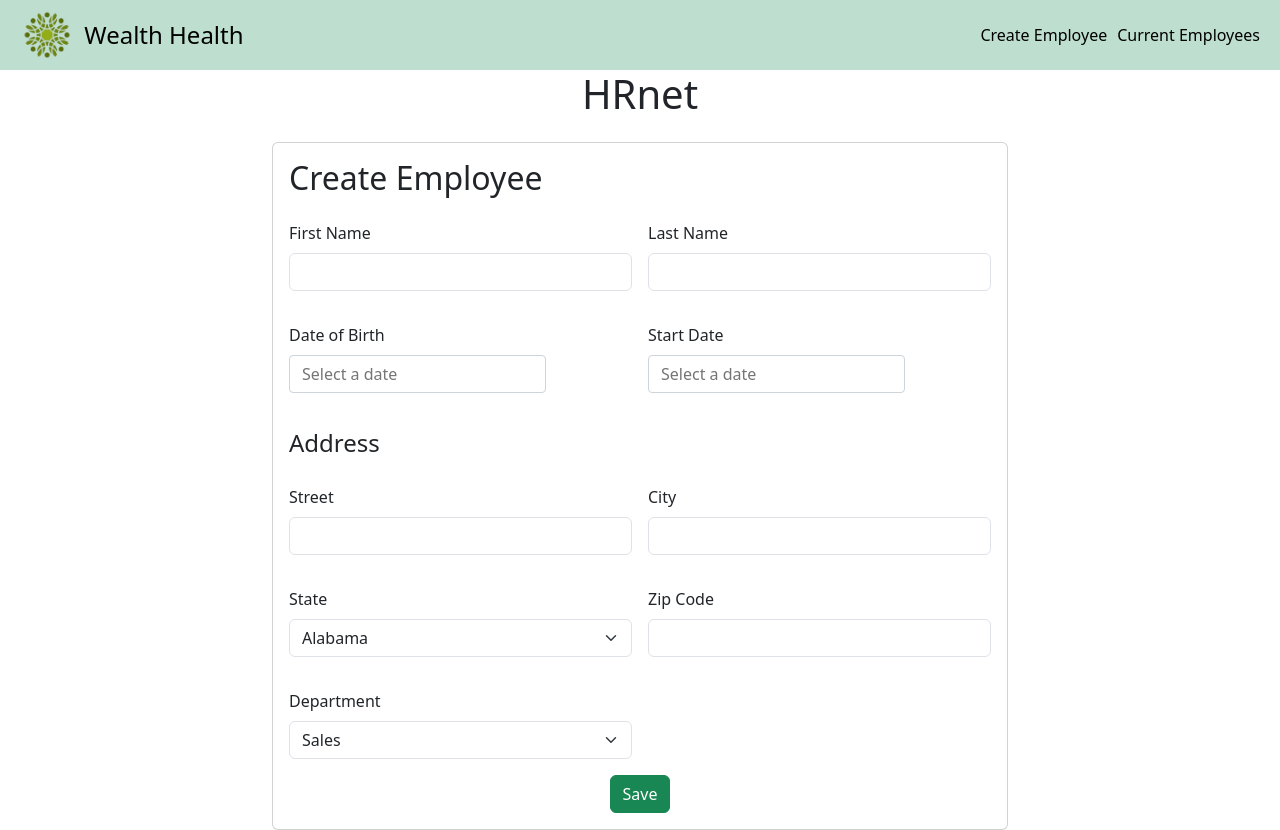
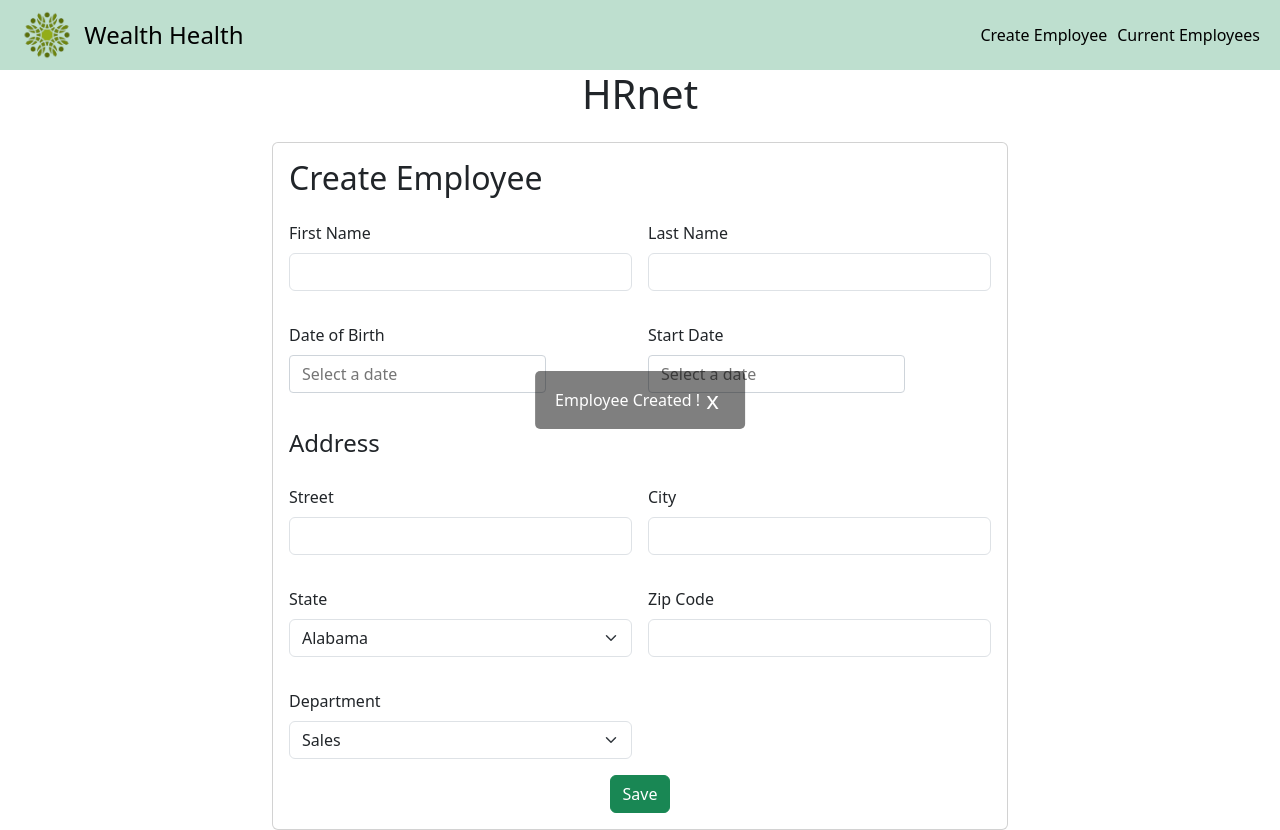
Before and after one commit to Ekkylibre/Wealth_Health, a React (Vite) app: page / in a window 1280 px wide. Both pictures are taken after typing "Sample", "Sample", "Sample", "Sample", "Sample", "Sample" into the empty fields and a click on the button "Save". Built offline with nearby package versions, Linux system fonts and the light colour scheme.

Commit message:
🚧  Page > CreateEmployeePage > Rework modal

```diff
--- a/src/pages/CreateEmployeePage.jsx
+++ b/src/pages/CreateEmployeePage.jsx
@@ -20,6 +20,8 @@ function CreateEmployeePage() {
     department: '',
   });
 
+  const [showConfirmation, setShowConfirmation] = useState(false); // État pour la modal
+
   const handleInputChange = (e) => {
     const { id, value } = e.target;
     setNewEmployee({ ...newEmployee, [id]: value });
@@ -30,13 +32,7 @@ function CreateEmployeePage() {
     employees.push(newEmployee);
     localStorage.setItem('employees', JSON.stringify(employees));
 
-    const confirmationModal = document.getElementById('confirmation');
-    if (confirmationModal) {
-      confirmationModal.style.display = 'block';
-      setTimeout(() => {
-        confirmationModal.style.display = 'none';
-      }, 2000);
-    }
+    setShowConfirmation(true); // Afficher la modal de confirmation
 
     setNewEmployee({
       firstName: '',
@@ -49,6 +45,10 @@ function CreateEmployeePage() {
       zipCode: '',
       department: '',
     });
+  };
+
+  const closeConfirmation = () => {
+    setShowConfirmation(false); // Fermer la modal de confirmation
   };
 
   return (
@@ -133,14 +133,19 @@ function CreateEmployeePage() {
             </div>
           </div>
         </div>
-        <StyledConfirmation id="confirmation">Employee Created!</StyledConfirmation>
+        {/* Modal de confirmation */}
+        {showConfirmation && (
+          <StyledConfirmation>
+            <span>Employee Created !</span>
+            <CloseButton onClick={closeConfirmation}>x</CloseButton>
+          </StyledConfirmation>
+        )}
       </div>
     </>
   );
 }
 
 export default CreateEmployeePage;
-
 
 const StyledForm = styled.form`
   /* Ajoute ici tes styles spécifiques au formulaire si nécessaire */
@@ -151,7 +156,6 @@ const StyledFormGroup = styled.div`
 `;
 
 const StyledConfirmation = styled.div`
-  display: none;
   position: fixed;
   top: 50%;
   left: 50%;
@@ -161,4 +165,15 @@ const StyledConfirmation = styled.div`
   color: white;
   padding: 10px 20px;
   border-radius: 5px;
+  display: flex;
+  align-items: center;
+  justify-content: space-between;
 `;
+
+const CloseButton = styled.button`
+  background: none;
+  border: none;
+  color: white;
+  font-size: 1.5rem;
+  cursor: pointer;
+`;
```
